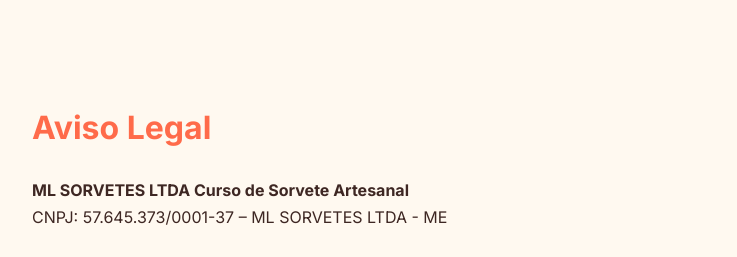
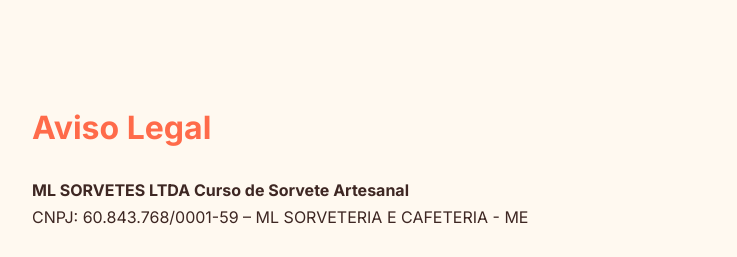
Before and after one commit to lucax6516/lordvigorcom, a plain HTML site: page aviso.html in a window 1280 px wide. Shown: the top 257 px of the page, without its empty margins (258-995 px from the left). Drawn offline with Linux system fonts and the light colour scheme.

Commit message:
Update aviso.html

```diff
--- a/aviso.html
+++ b/aviso.html
@@ -13,7 +13,7 @@
 </head>
 <body>
     <h1>Aviso Legal</h1>
-    <p><strong>ML SORVETES LTDA Curso de Sorvete Artesanal</strong><br>CNPJ: 57.645.373/0001-37 – ML SORVETES LTDA - ME</p>
+    <p><strong>ML SORVETES LTDA Curso de Sorvete Artesanal</strong><br>CNPJ: 60.843.768/0001-59 – ML SORVETERIA E CAFETERIA - ME</p>
     <h2>Responsabilidade</h2>
     <p>Todo o conteúdo do curso é oferecido para fins educacionais. As técnicas ensinadas são reconhecidas no mercado artesanal, mas os resultados podem variar conforme a prática individual e os ingredientes utilizados.</p>
     <h2>Propriedade intelectual</h2>
```
